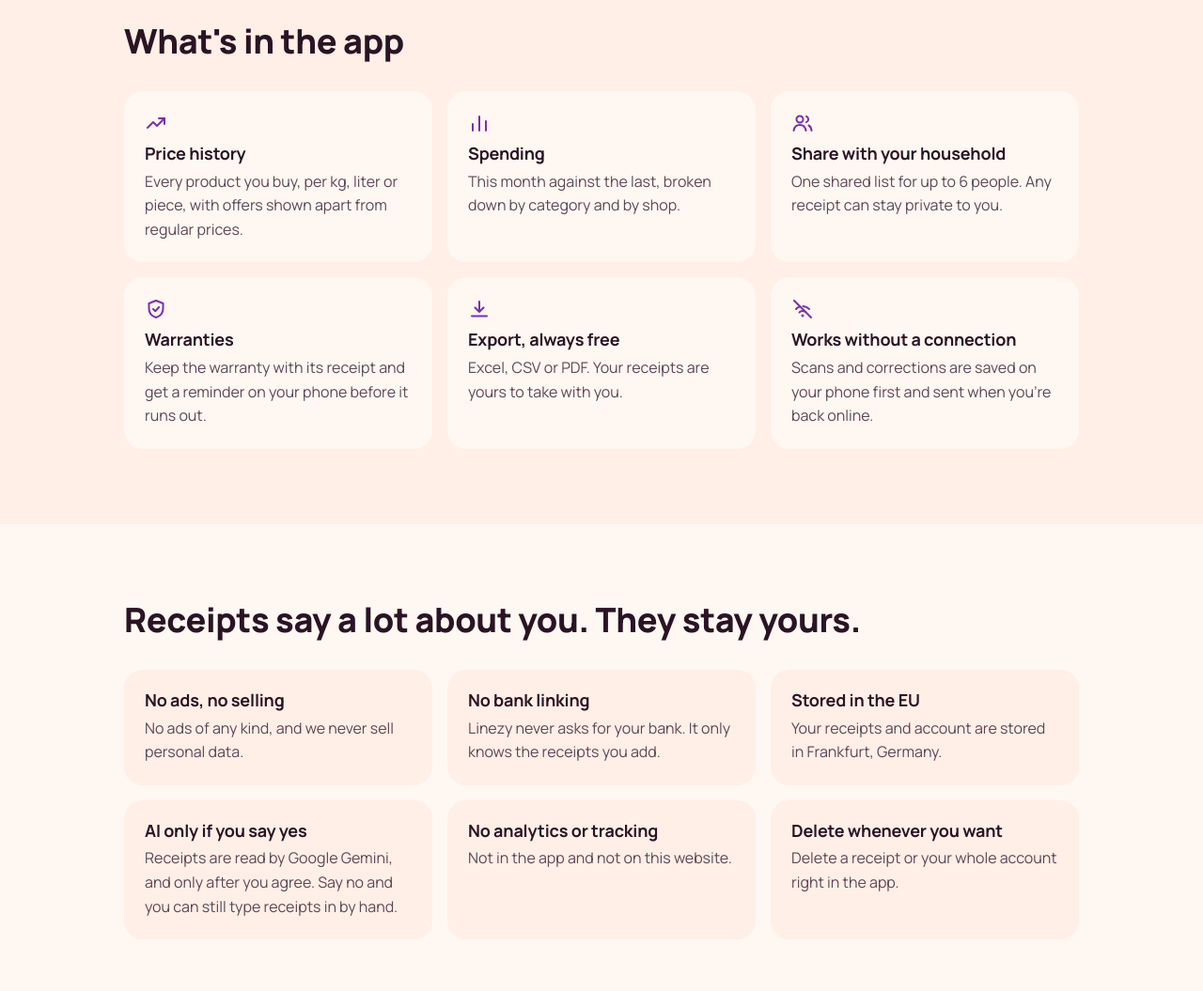
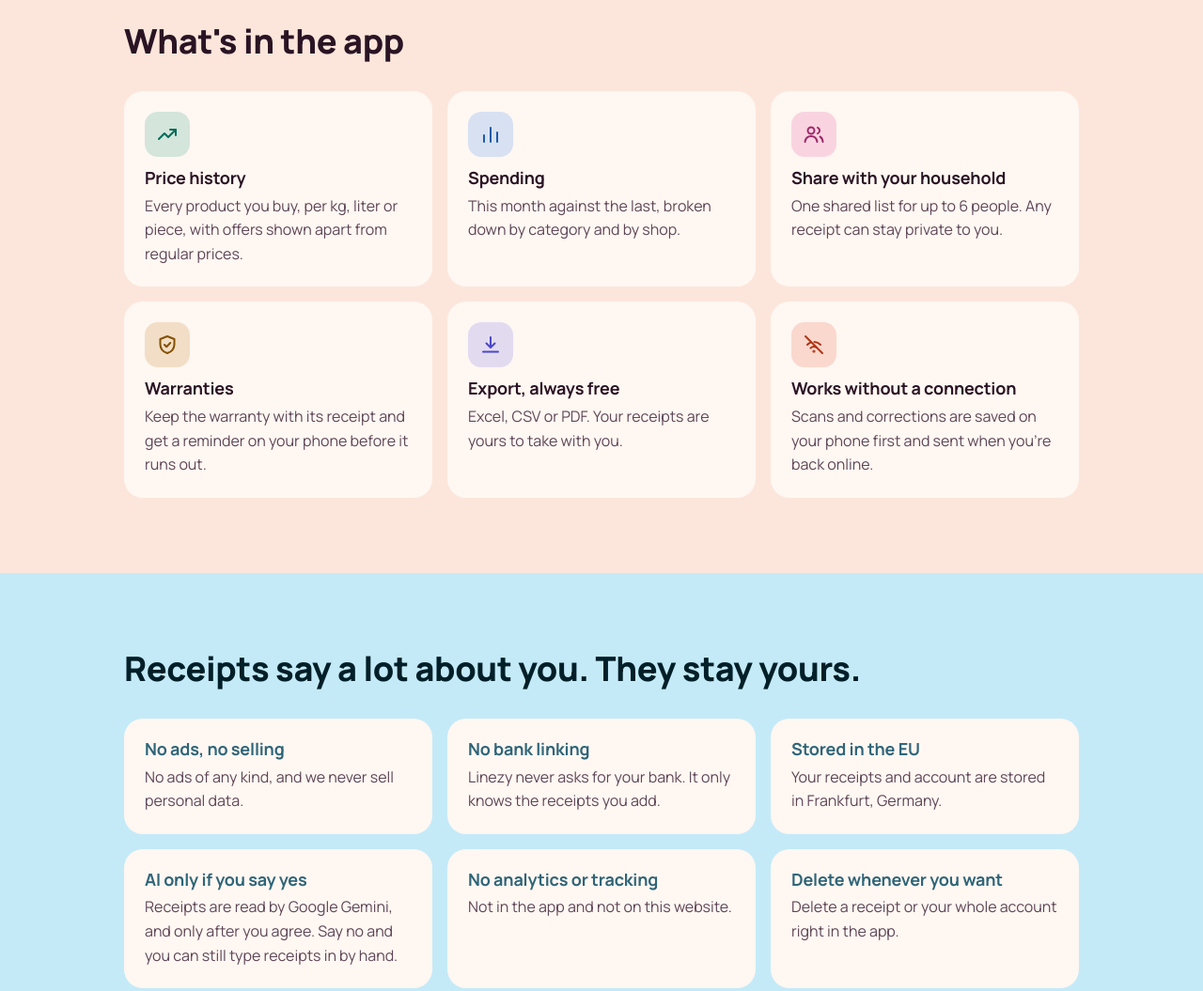
Before and after one commit to MiQ101/linezy-website, a plain HTML site: page index.html in a window 1280 px wide. Shown: the part 1080-2135 px from the top of the page at 94% size. Drawn offline with Linux system fonts and the light colour scheme.

Commit message:
Give the homepage sections their own colours
Use the app's Plum Jam palette: amber band for how it works, category
colour tiles on the feature cards, teal band for your data, a plum
Premium card, a yellow contact band, and lighter raised cards in dark
mode. All text pairs meet WCAG AA in light and dark.

Co-Authored-By: Claude Opus 5.5 <noreply@anthropic.com>

```diff
--- a/index.html
+++ b/index.html
@@ -50,7 +50,7 @@
     </div>
   </section>
 
-  <section class="section" id="how" aria-labelledby="how-h">
+  <section class="section band-amber" id="how" aria-labelledby="how-h">
     <div class="wrap">
       <h2 id="how-h">From a crumpled receipt to your own price history</h2>
       <ol class="steps">
@@ -61,39 +61,39 @@
     </div>
   </section>
 
-  <section class="section tint" aria-labelledby="features-h">
+  <section class="section band-warm" aria-labelledby="features-h">
     <div class="wrap">
       <h2 id="features-h">What's in the app</h2>
       <ul class="cards">
-        <li class="card">
-          <svg class="ic" viewBox="0 0 24 24" aria-hidden="true"><path d="M3 17l6-6 4 4 8-8"/><path d="M15 7h6v6"/></svg>
+        <li class="card cat-produce">
+          <span class="tile"><svg class="ic" viewBox="0 0 24 24" aria-hidden="true"><path d="M3 17l6-6 4 4 8-8"/><path d="M15 7h6v6"/></svg></span>
           <h3>Price history</h3><p>Every product you buy, per kg, liter or piece, with offers shown apart from regular prices.</p>
         </li>
-        <li class="card">
-          <svg class="ic" viewBox="0 0 24 24" aria-hidden="true"><path d="M5 20v-7M12 20V5M19 20V10"/></svg>
+        <li class="card cat-dairy">
+          <span class="tile"><svg class="ic" viewBox="0 0 24 24" aria-hidden="true"><path d="M5 20v-7M12 20V5M19 20V10"/></svg></span>
           <h3>Spending</h3><p>This month against the last, broken down by category and by shop.</p>
         </li>
-        <li class="card">
-          <svg class="ic" viewBox="0 0 24 24" aria-hidden="true"><circle cx="9" cy="8" r="3.5"/><path d="M2.5 20c.6-3.8 3.1-6 6.5-6s5.9 2.2 6.5 6"/><path d="M16 4.8a3.5 3.5 0 0 1 0 6.4M18.5 14.5c1.7.9 2.7 2.8 3 5.5"/></svg>
+        <li class="card cat-beverages">
+          <span class="tile"><svg class="ic" viewBox="0 0 24 24" aria-hidden="true"><circle cx="9" cy="8" r="3.5"/><path d="M2.5 20c.6-3.8 3.1-6 6.5-6s5.9 2.2 6.5 6"/><path d="M16 4.8a3.5 3.5 0 0 1 0 6.4M18.5 14.5c1.7.9 2.7 2.8 3 5.5"/></svg></span>
           <h3>Share with your household</h3><p>One shared list for up to 6 people. Any receipt can stay private to you.</p>
         </li>
-        <li class="card">
-          <svg class="ic" viewBox="0 0 24 24" aria-hidden="true"><path d="M12 3l7.5 3v5.5c0 4.5-3 8-7.5 9.5-4.5-1.5-7.5-5-7.5-9.5V6z"/><path d="M9 12l2.2 2.2L15.2 10"/></svg>
+        <li class="card cat-bakery">
+          <span class="tile"><svg class="ic" viewBox="0 0 24 24" aria-hidden="true"><path d="M12 3l7.5 3v5.5c0 4.5-3 8-7.5 9.5-4.5-1.5-7.5-5-7.5-9.5V6z"/><path d="M9 12l2.2 2.2L15.2 10"/></svg></span>
           <h3>Warranties</h3><p>Keep the warranty with its receipt and get a reminder on your phone before it runs out.</p>
         </li>
-        <li class="card">
-          <svg class="ic" viewBox="0 0 24 24" aria-hidden="true"><path d="M12 4v11M7.5 10.5L12 15l4.5-4.5"/><path d="M4 19.5h16"/></svg>
+        <li class="card cat-deposit">
+          <span class="tile"><svg class="ic" viewBox="0 0 24 24" aria-hidden="true"><path d="M12 4v11M7.5 10.5L12 15l4.5-4.5"/><path d="M4 19.5h16"/></svg></span>
           <h3>Export, always free</h3><p>Excel, CSV or PDF. Your receipts are yours to take with you.</p>
         </li>
-        <li class="card">
-          <svg class="ic" viewBox="0 0 24 24" aria-hidden="true"><path d="M3 3l18 18"/><path d="M8.5 15.5a5 5 0 0 1 6-.8M5 12a10 10 0 0 1 3.5-2.4M19 12a10 10 0 0 0-6.5-2.9"/><circle cx="12" cy="19" r=".6"/></svg>
+        <li class="card cat-meat">
+          <span class="tile"><svg class="ic" viewBox="0 0 24 24" aria-hidden="true"><path d="M3 3l18 18"/><path d="M8.5 15.5a5 5 0 0 1 6-.8M5 12a10 10 0 0 1 3.5-2.4M19 12a10 10 0 0 0-6.5-2.9"/><circle cx="12" cy="19" r=".6"/></svg></span>
           <h3>Works without a connection</h3><p>Scans and corrections are saved on your phone first and sent when you're back online.</p>
         </li>
       </ul>
     </div>
   </section>
 
-  <section class="section" id="privacy" aria-labelledby="privacy-h">
+  <section class="section band-teal" id="privacy" aria-labelledby="privacy-h">
     <div class="wrap">
       <h2 id="privacy-h">Receipts say a lot about you. They stay yours.</h2>
       <ul class="cards">
@@ -107,7 +107,7 @@
     </div>
   </section>
 
-  <section class="section tint" id="plans" aria-labelledby="plans-h">
+  <section class="section band-lilac" id="plans" aria-labelledby="plans-h">
     <div class="wrap">
       <h2 id="plans-h">Free to start</h2>
       <div class="plans">
@@ -139,7 +139,7 @@
     </div>
   </section>
 
-  <section class="section" id="contact" aria-labelledby="contact-h">
+  <section class="section band-yellow" id="contact" aria-labelledby="contact-h">
     <div class="wrap">
       <h2 id="contact-h">Say hello</h2>
       <p class="section-lead">Questions or ideas: <a href="mailto:support@linezy.app">support@linezy.app</a>. Anything about privacy: <a href="mailto:privacy@linezy.app">privacy@linezy.app</a>.</p>
--- a/style.css
+++ b/style.css
@@ -24,6 +24,17 @@
   --on-warning-container: #2a1a00;
   --price-up: #b0300f;
   --price-down: #00668b;
+  --surface-container: #fce6db;
+  --tertiary: #2f6578;
+  --card-raised: #fff7f2;
+  --tertiary-container: #c4eaf8;
+  --on-tertiary-container: #001f28;
+  --cat-produce: #0e9373; --cat-produce-text: #006b57;
+  --cat-dairy: #1e7bf0; --cat-dairy-text: #1d5ba8;
+  --cat-beverages: #e0368f; --cat-beverages-text: #9e296b;
+  --cat-bakery: #b86e00; --cat-bakery-text: #835000;
+  --cat-deposit: #5e5ce6; --cat-deposit-text: #4b48c9;
+  --cat-meat: #e5482a; --cat-meat-text: #ae3517;
 }
 
 @media (prefers-color-scheme: dark) {
@@ -42,6 +53,17 @@
     --on-warning-container: #ffde9c;
     --price-up: #ffb49f;
     --price-down: #8ecfff;
+    --surface-container: #2d1f2f;
+    --tertiary: #a3d0e3;
+    --card-raised: #38293a;
+    --tertiary-container: #134d5f;
+    --on-tertiary-container: #c4eaf8;
+    --cat-produce: #2ed3a6; --cat-produce-text: #5fd6b5;
+    --cat-dairy: #5aa2ff; --cat-dairy-text: #8db9ff;
+    --cat-beverages: #ff6bb5; --cat-beverages-text: #f59bcb;
+    --cat-bakery: #ffc24a; --cat-bakery-text: #ffc24a;
+    --cat-deposit: #9c93ff; --cat-deposit-text: #bdb7ff;
+    --cat-meat: #ff7a55; --cat-meat-text: #ff9e7e;
   }
 }
 
@@ -282,3 +304,31 @@ p { margin: 0; }
 .model-form { margin: 1rem 0; padding: .75rem 1rem; border-left: 3px solid currentColor; }
 
 .site-footer p.company { flex-basis: 100%; display: block; min-height: 0; margin: 4px 0 8px; font-size: .875rem; line-height: 1.6; }
+
+/* Coloured bands (app palette: Plum Jam) */
+.band-warm { background: var(--surface-container); }
+.band-warm .card { background: var(--card-raised); }
+.band-teal { background: var(--tertiary-container); color: var(--on-tertiary-container); }
+.band-teal .card { background: var(--card-raised); color: var(--on-surface); }
+.band-teal .card h3 { color: var(--tertiary); }
+.band-lilac { background: var(--surface-low); }
+.band-lilac .plan { background: var(--card-raised); }
+.band-lilac .plan.premium { background: var(--hero); }
+.band-amber { background: var(--warning-container); color: var(--on-warning-container); }
+.band-amber .steps p { color: var(--on-warning-container); }
+.band-amber .steps li::before { background: var(--hero); color: var(--on-hero); }
+.band-yellow { background: var(--accent); color: var(--on-accent); }
+.band-yellow .section-lead, .band-yellow a { color: var(--on-accent); }
+.band-yellow :focus-visible { outline-color: var(--on-accent); }
+.plan.premium { background: var(--hero); color: var(--on-hero); }
+.plan.premium li::marker { color: var(--accent); }
+
+.card .tile { display: grid; place-items: center; width: 48px; height: 48px; margin-bottom: 12px; border-radius: 14px;
+  background: color-mix(in srgb, var(--cat) 18%, var(--card-raised)); color: var(--cat-text); }
+.card .tile .ic { margin: 0; color: inherit; }
+.cat-produce { --cat: var(--cat-produce); --cat-text: var(--cat-produce-text); }
+.cat-dairy { --cat: var(--cat-dairy); --cat-text: var(--cat-dairy-text); }
+.cat-beverages { --cat: var(--cat-beverages); --cat-text: var(--cat-beverages-text); }
+.cat-bakery { --cat: var(--cat-bakery); --cat-text: var(--cat-bakery-text); }
+.cat-deposit { --cat: var(--cat-deposit); --cat-text: var(--cat-deposit-text); }
+.cat-meat { --cat: var(--cat-meat); --cat-text: var(--cat-meat-text); }
```
